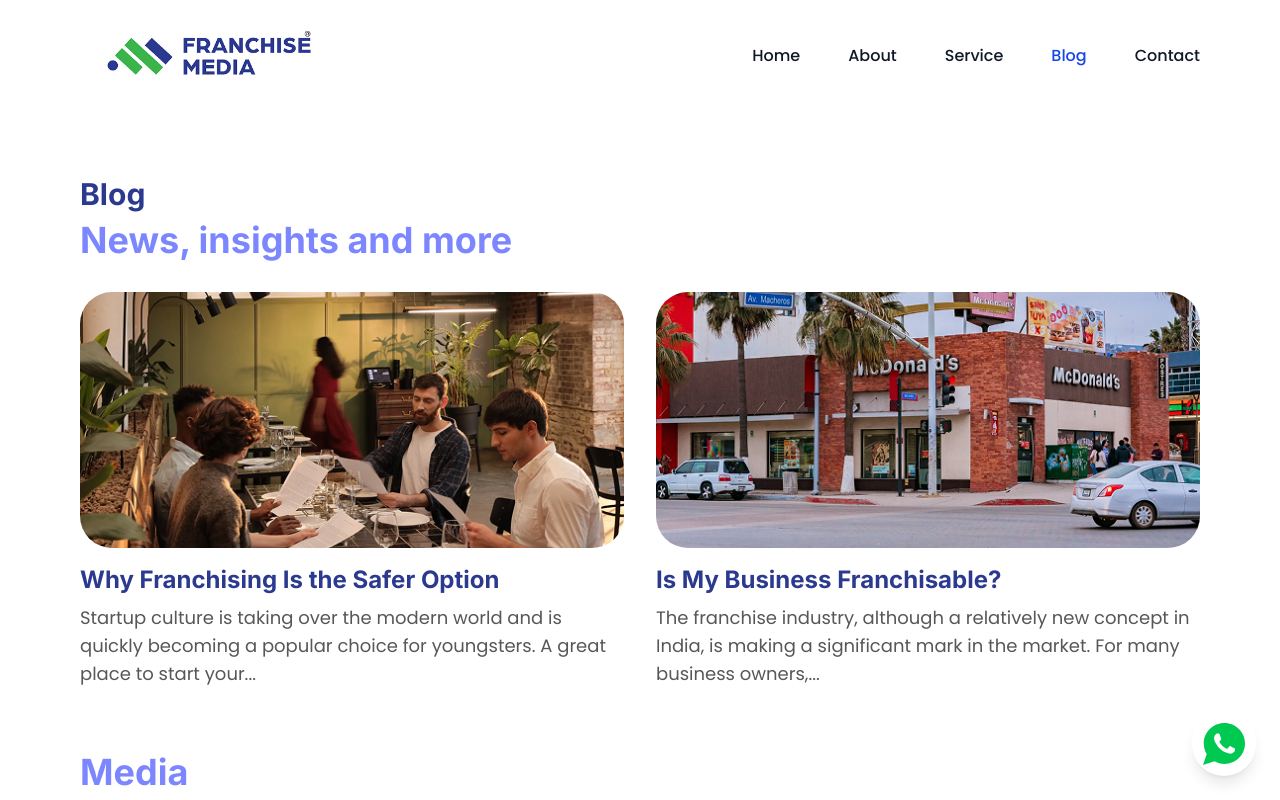
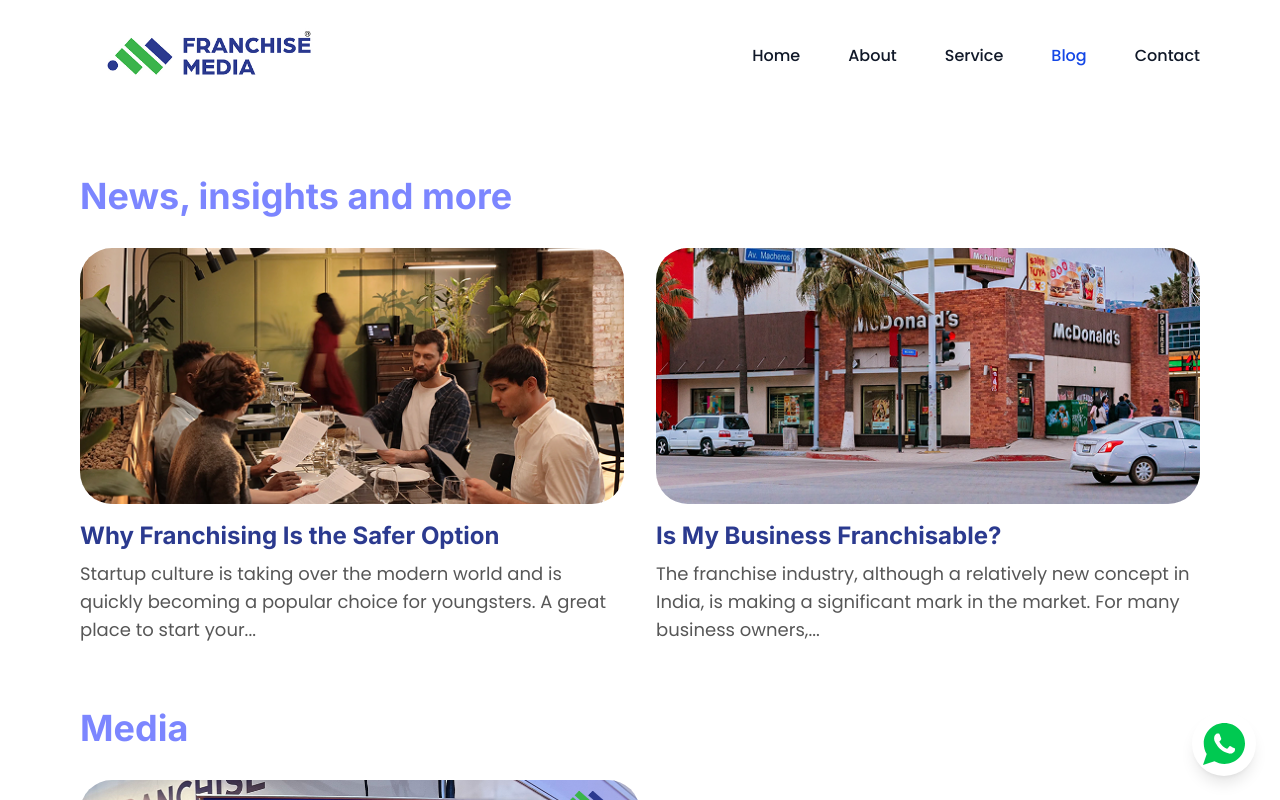
Before and after one commit to ArshidaKA/Franchise-media, a React (Vite) app: page /blog in a window 1280 px wide. Shown: the top 800 px of the page. Built offline with nearby package versions, Linux system fonts and the light colour scheme.

Commit message:
remove blog text in blog section

```diff
--- a/src/components/TestimonialsSection.tsx
+++ b/src/components/TestimonialsSection.tsx
@@ -10,7 +10,7 @@
       image: "/testmonia/user.png",
       quote:
         " We came to franchise media for branding & Communication purpose.Without thinking twice we can say that , they rised to our level of expectation.What keep them out of crowd is ceativity and service.",
-      bg: false,
+      bg: true,
       duration: 1000,
     },
     {
@@ -28,7 +28,7 @@
       image: "/testmonia/user.png",
       quote:
         "We have grown in ways we have never dreamed of, Franchise media is a partner every aspirational business need.",
-      bg: false,
+      bg: true,
       duration: 1400,
     },
   ];
--- a/src/components/blog/Franchisable.tsx
+++ b/src/components/blog/Franchisable.tsx
@@ -2,9 +2,7 @@
   return (
     <div className="max-w-3xl mx-auto px-4 py-8 font-sans">
       {/* Blog Header */}
-      <div className="mb-4">
-        <h2 className="headingColor font-medium text-2xl">Blog</h2>
-      </div>
+
 
       {/* Blog Title */}
       <h1 className="text-2xl md:text-4xl font-bold text-indigo-400 mb-6">
--- a/src/components/blog/Hero.tsx
+++ b/src/components/blog/Hero.tsx
@@ -25,13 +25,7 @@
     <div className="max-w-7xl px-6 md:px-12 lg:px-20 mx-auto py-16">
       {/* Blog Section */}
       <section className="mb-16">
-        <h2
-          data-aos="fade-up"
-          data-aos-duration="1100"
-          className="text-2xl lg:text-3xl font-bold headingColor mb-2"
-        >
-          Blog
-        </h2>
+
         <h3
           data-aos="fade-up"
           data-aos-duration="1200"
--- a/src/components/blog/SafeOption.tsx
+++ b/src/components/blog/SafeOption.tsx
@@ -4,9 +4,7 @@
   return (
     <div className="max-w-3xl mx-auto px-4 py-8 font-sans">
       {/* Blog Header */}
-      <div className="mb-4">
-        <h2 className="headingColor font-medium text-2xl">Blog</h2>
-      </div>
+
 
       {/* Blog Title */}
       <h1 className="text-2xl md:text-4xl font-bold text-indigo-400 mb-6">
```
